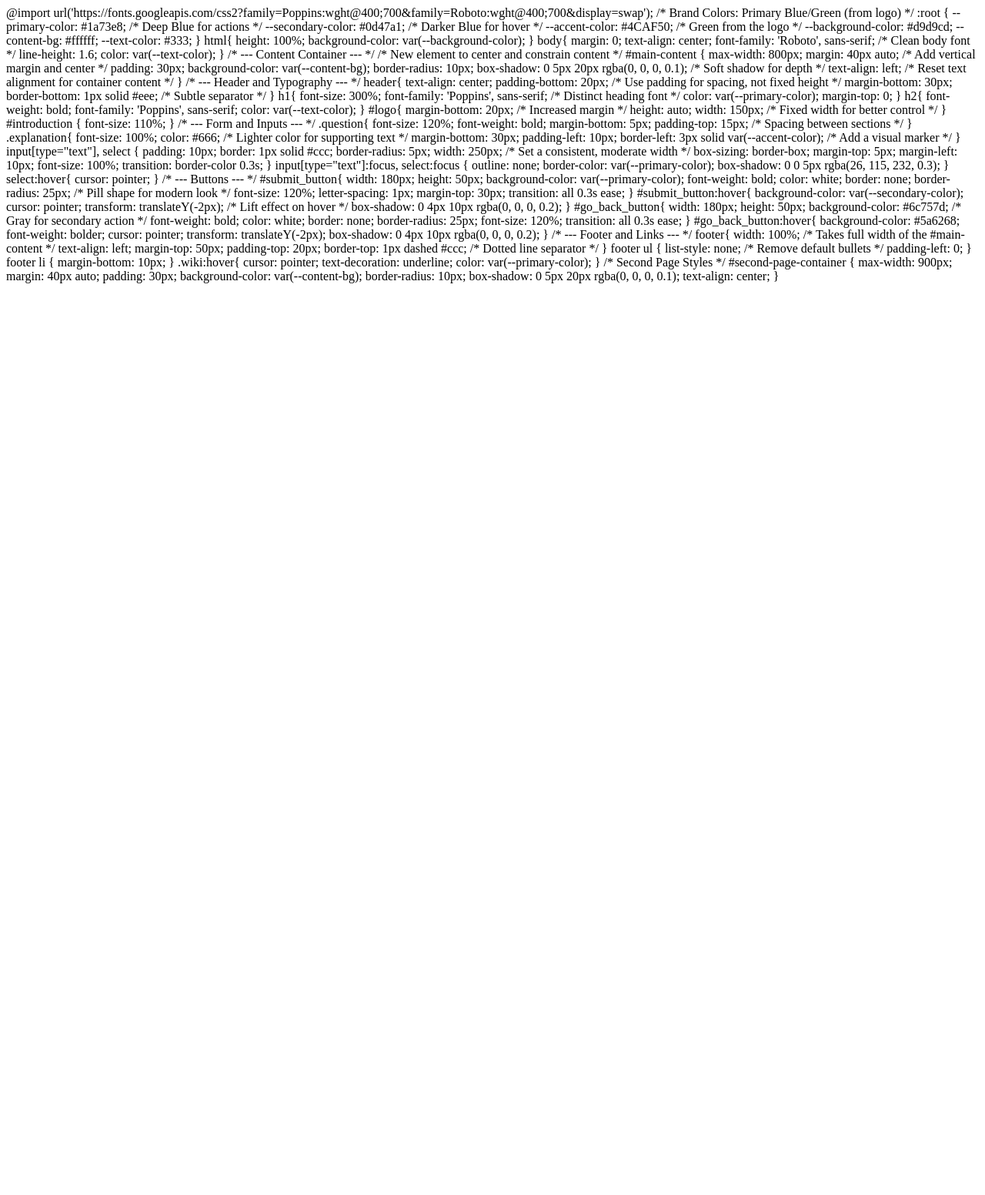
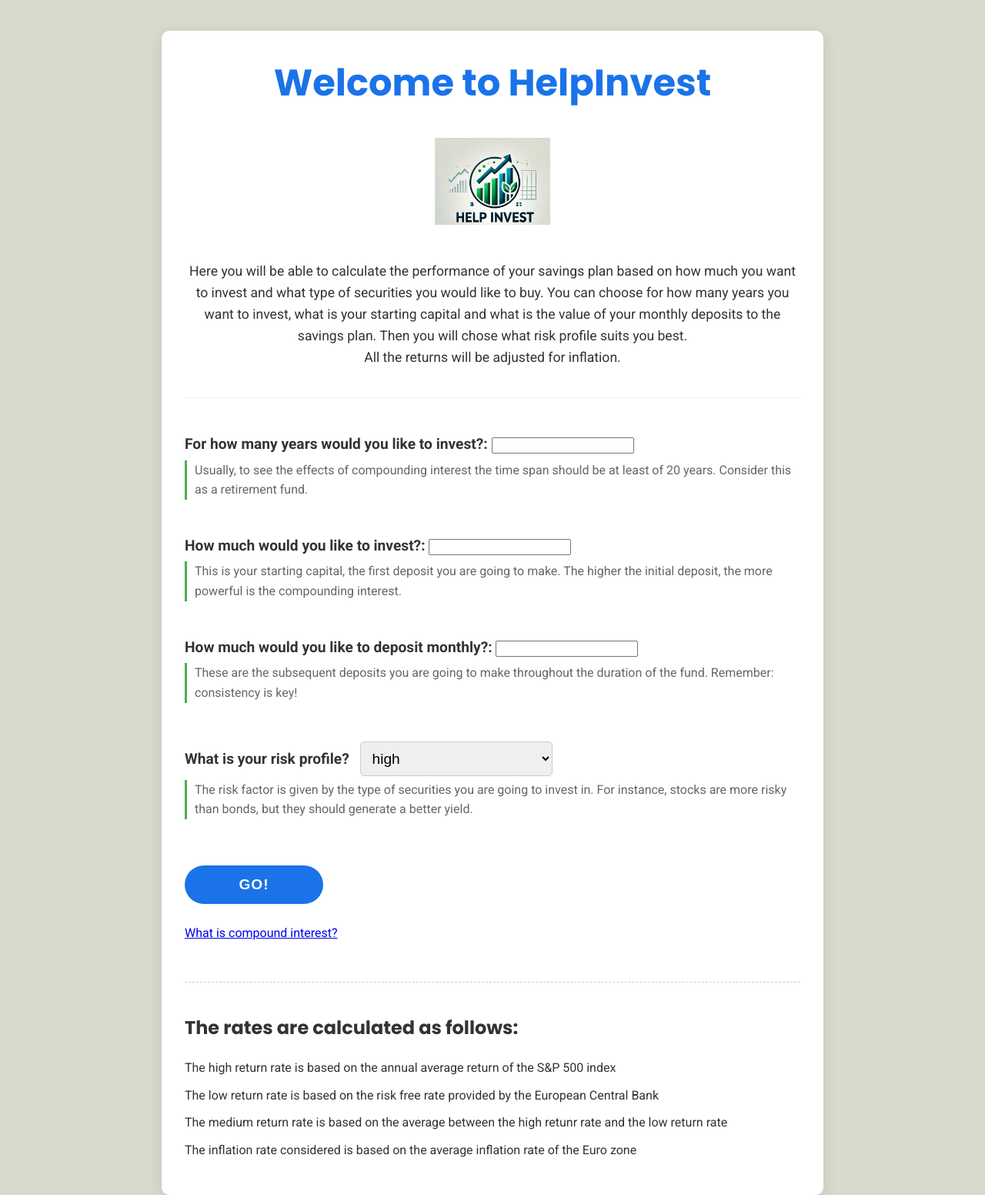
Before and after one commit to unibo-dtm-se-2425-HelpInvest/artifact, a Flask app: page / in a window 1280 px wide. Shown: the whole page at 77% size. Before the commit the page ends 368 px from the top, so only its background shows below. Run offline with Flask 3, Linux system fonts and the light colour scheme.

Commit message:
Refactor homepage.html structure and styles
Fixing the last commit as it was a css page rather than html

```diff
--- a/templates/homepage.html
+++ b/templates/homepage.html
@@ -1,188 +1,90 @@
-@import url('https://fonts.googleapis.com/css2?family=Poppins:wght@400;700&family=Roboto:wght@400;700&display=swap');
+<!DOCTYPE html>
+<html lang="en">
+<head>
+    <meta charset="UTF-8" />
+    <title>HelpInvest</title>
+    <link rel="stylesheet" href="https://fonts.googleapis.com/css2?family=Poppins:wght@400;700&family=Roboto:wght@400;700&display=swap">
+    <link rel="stylesheet"  type= "text/css" href= "{{ url_for('static',filename='styles/homepage.css') }}">
+</head>
 
-/* Brand Colors: Primary Blue/Green (from logo) */
-:root {
-    --primary-color: #1a73e8; /* Deep Blue for actions */
-    --secondary-color: #0d47a1; /* Darker Blue for hover */
-    --accent-color: #4CAF50; /* Green from the logo */
-    --background-color: #d9d9cd;
-    --content-bg: #ffffff;
-    --text-color: #333;
-}
+<body>
+    <div id="main-content">
+        <header>
+            <h1>Welcome to HelpInvest</h1>
 
-html{
-    height: 100%;
-    background-color: var(--background-color);
-}
+            <img src="static/images/logo.jpg" alt = "logo" id="logo">
 
-body{
-    margin: 0;
-    text-align: center;
-    font-family: 'Roboto', sans-serif; /* Clean body font */
-    line-height: 1.6;
-    color: var(--text-color);
-}
-
-/* --- Content Container --- */
-
-/* New element to center and constrain content */
-#main-content {
-    max-width: 800px;
-    margin: 40px auto; /* Add vertical margin and center */
-    padding: 30px;
-    background-color: var(--content-bg);
-    border-radius: 10px;
-    box-shadow: 0 5px 20px rgba(0, 0, 0, 0.1); /* Soft shadow for depth */
-    text-align: left; /* Reset text alignment for container content */
-}
-
-/* --- Header and Typography --- */
-
-header{
-    text-align: center;
-    padding-bottom: 20px; /* Use padding for spacing, not fixed height */
-    margin-bottom: 30px;
-    border-bottom: 1px solid #eee; /* Subtle separator */
-}
-
-h1{
-    font-size: 300%;
-    font-family: 'Poppins', sans-serif; /* Distinct heading font */
-    color: var(--primary-color);
-    margin-top: 0;
-}
-
-h2{
-    font-weight: bold;
-    font-family: 'Poppins', sans-serif;
-    color: var(--text-color);
-}
-
-#logo{
-    margin-bottom: 20px; /* Increased margin */
-    height: auto;
-    width: 150px; /* Fixed width for better control */
-}
-
-#introduction {
-    font-size: 110%;
-}
-
-/* --- Form and Inputs --- */
-
-.question{
-    font-size: 120%;
-    font-weight: bold;
-    margin-bottom: 5px;
-    padding-top: 15px; /* Spacing between sections */
-}
-
-.explanation{
-    font-size: 100%;
-    color: #666; /* Lighter color for supporting text */
-    margin-bottom: 30px;
-    padding-left: 10px;
-    border-left: 3px solid var(--accent-color); /* Add a visual marker */
-}
-
-input[type="text"], select {
-    padding: 10px;
-    border: 1px solid #ccc;
-    border-radius: 5px;
-    width: 250px; /* Set a consistent, moderate width */
-    box-sizing: border-box;
-    margin-top: 5px;
-    margin-left: 10px;
-    font-size: 100%;
-    transition: border-color 0.3s;
-}
-
-input[type="text"]:focus, select:focus {
-    outline: none;
-    border-color: var(--primary-color);
-    box-shadow: 0 0 5px rgba(26, 115, 232, 0.3);
-}
-
-select:hover{
-    cursor: pointer;
-}
-
-/* --- Buttons --- */
-
-#submit_button{
-    width: 180px;
-    height: 50px;
-    background-color: var(--primary-color);
-    font-weight: bold;
-    color: white;
-    border: none;
-    border-radius: 25px; /* Pill shape for modern look */
-    font-size: 120%;
-    letter-spacing: 1px;
-    margin-top: 30px;
-    transition: all 0.3s ease;
-}
-
-#submit_button:hover{
-    background-color: var(--secondary-color);
-    cursor: pointer;
-    transform: translateY(-2px); /* Lift effect on hover */
-    box-shadow: 0 4px 10px rgba(0, 0, 0, 0.2);
-}
-
-#go_back_button{
-    width: 180px;
-    height: 50px;
-    background-color: #6c757d; /* Gray for secondary action */
-    font-weight: bold;
-    color: white;
-    border: none;
-    border-radius: 25px;
-    font-size: 120%;
-    transition: all 0.3s ease;
-}
-
-#go_back_button:hover{
-    background-color: #5a6268;
-    font-weight: bolder;
-    cursor: pointer;
-    transform: translateY(-2px);
-    box-shadow: 0 4px 10px rgba(0, 0, 0, 0.2);
-}
+            <p id="introduction">Here you will be able to calculate the performance of your savings plan based on how much you want to invest and what type of securities you would like to buy.
+                 You can choose for how many years you want to invest, what is your starting capital and what is the value of your monthly deposits to the savings plan.
+                 Then you will chose what risk profile suits you best. <br>
+                 All the returns will be adjusted for inflation. </p>
 
 
-/* --- Footer and Links --- */
+        </header>
 
-footer{
-    width: 100%; /* Takes full width of the #main-content */
-    text-align: left;
-    margin-top: 50px;
-    padding-top: 20px;
-    border-top: 1px dashed #ccc; /* Dotted line separator */
-}
+            <form  method="GET" action="#">
+                <div class="question">
+                    For how many years would you like to invest?:
+                    <input type="number" name="years" id="years" min="0" step="1" required></input>
+                </div>
 
-footer ul {
-    list-style: none; /* Remove default bullets */
-    padding-left: 0;
-}
+                <div class="explanation">
+                    Usually, to see the effects of compounding interest the time span should be at least of 20 years.
+                    Consider this as a retirement fund.
+                </div>
 
-footer li {
-    margin-bottom: 10px;
-}
+                <div class="question">
+                    How much would you like to invest?:
+                    <input type="number" name="capital" id="capital" min="0" step="1"></input>
+                </div>
 
-.wiki:hover{
-    cursor: pointer;
-    text-decoration: underline;
-    color: var(--primary-color);
-}
+                <div class="explanation">
+                    This is your starting capital, the first deposit you are going to make.
+                    The higher the initial deposit, the more powerful is the compounding interest.
+                </div>
 
-/* Second Page Styles */
-#second-page-container {
-    max-width: 900px;
-    margin: 40px auto;
-    padding: 30px;
-    background-color: var(--content-bg);
-    border-radius: 10px;
-    box-shadow: 0 5px 20px rgba(0, 0, 0, 0.1);
-    text-align: center;
-}
+                <div class = "question">
+                    How much would you like to deposit monthly?:
+                    <input type="number" name="monthly_deposit" id="monthly_deposit" min="0" step="1" required></input>
+                </div>
+
+                <div class="explanation">
+                    These are the subsequent deposits you are going to make throughout the duration of the fund.
+                    Remember: consistency is key!
+                </div>
+
+                <div class = "question">
+                    What is your risk profile?
+                    <select name="risk_profile" id="risk_profile">
+                        <option value="high">high</option>
+                        <option value="medium">medium</option>
+                        <option value="low">low</option>
+                    </select>
+                </div>
+
+                <div class="explanation">
+                    The risk factor is given by the type of securities you are going to invest in.
+                    For instance, stocks are more risky than bonds, but they should generate a better yield.
+                </div>
+
+                <input type="submit" name="submit_button" id="submit_button" value="GO!"></input>
+
+                <br>
+                <br>
+
+                <a class= "wiki" href="https://en.wikipedia.org/wiki/Compound_interest" target="_blank">What is compound interest?</a>
+
+            </form>
+
+        <footer>
+            <h2>The rates are calculated as follows:</h2>
+            <ul>
+                <li>The high return rate is based on the annual average return of the S&P 500 index</li>
+                <li>The low return rate is based on the risk free rate provided by the European Central Bank</li>
+                <li>The medium return rate is based on the average between the high retunr rate and the low return rate </li>
+                <li>The inflation rate considered is based on the average inflation rate of the Euro zone</li>
+            </ul>
+        </footer>
+    </div>
+    </body>
+</html>
```
